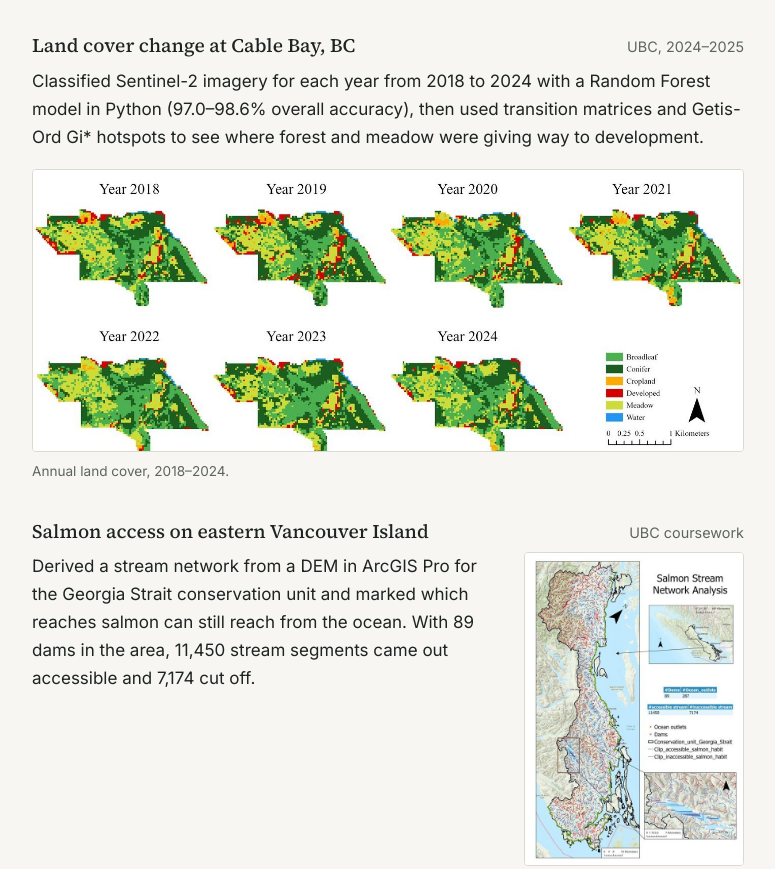
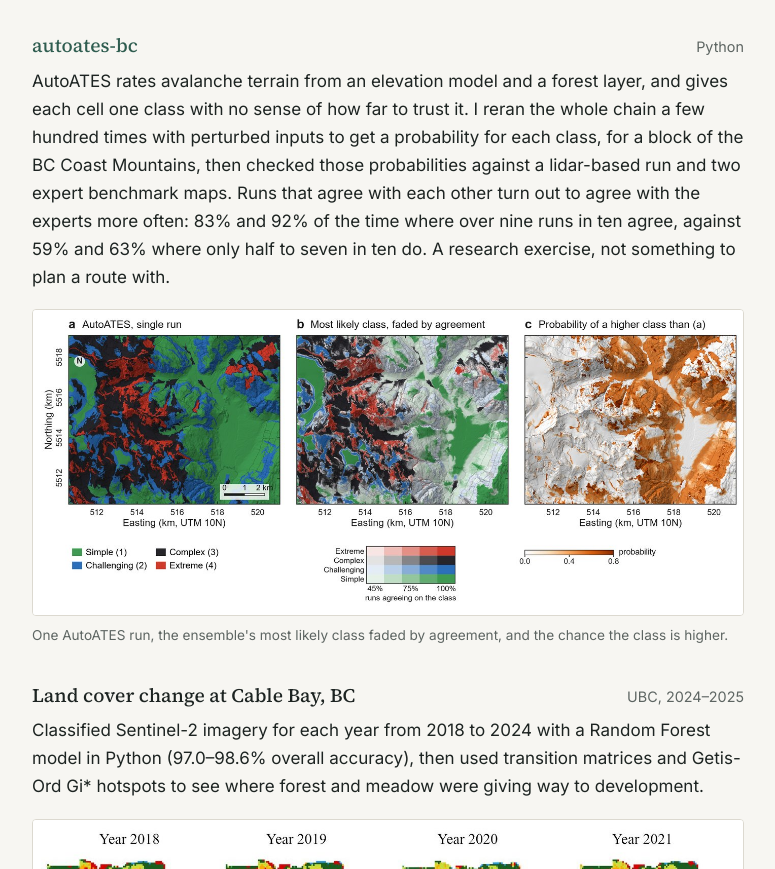
Before and after one commit to YaniceZ/YaniceZ.github.io, a plain HTML site: page index.html in a window 1280 px wide. Shown: the part 1362-2231 px from the top of the page, without its empty margins (252-1027 px from the left). Drawn offline with Linux system fonts and the light colour scheme.

Commit message:
Add autoates-bc to projects

```diff
--- a/index.html
+++ b/index.html
@@ -65,6 +65,18 @@
 
       <article class="entry">
         <div class="entry-head">
+          <h3><a href="https://github.com/YaniceZ/autoates-bc">autoates-bc</a></h3>
+          <span class="when">Python</span>
+        </div>
+        <p>AutoATES rates avalanche terrain from an elevation model and a forest layer, and gives each cell one class with no sense of how far to trust it. I reran the whole chain a few hundred times with perturbed inputs to get a probability for each class, for a block of the BC Coast Mountains, then checked those probabilities against a lidar-based run and two expert benchmark maps. Runs that agree with each other turn out to agree with the experts more often: 83% and 92% of the time where over nine runs in ten agree, against 59% and 63% where only half to seven in ten do. A research exercise, not something to plan a route with.</p>
+        <figure>
+          <img src="images/autoates-bc.jpg" alt="Three maps of the same mountain block: the single AutoATES class map, the most likely class faded where runs disagree, and the probability that the class is higher than the single map says" width="1400" height="602" loading="lazy">
+          <figcaption>One AutoATES run, the ensemble's most likely class faded by agreement, and the chance the class is higher.</figcaption>
+        </figure>
+      </article>
+
+      <article class="entry">
+        <div class="entry-head">
           <h3>Land cover change at Cable Bay, BC</h3>
           <span class="when">UBC, 2024–2025</span>
         </div>
```
Also changed, not shown: images/autoates-bc.jpg (added).
